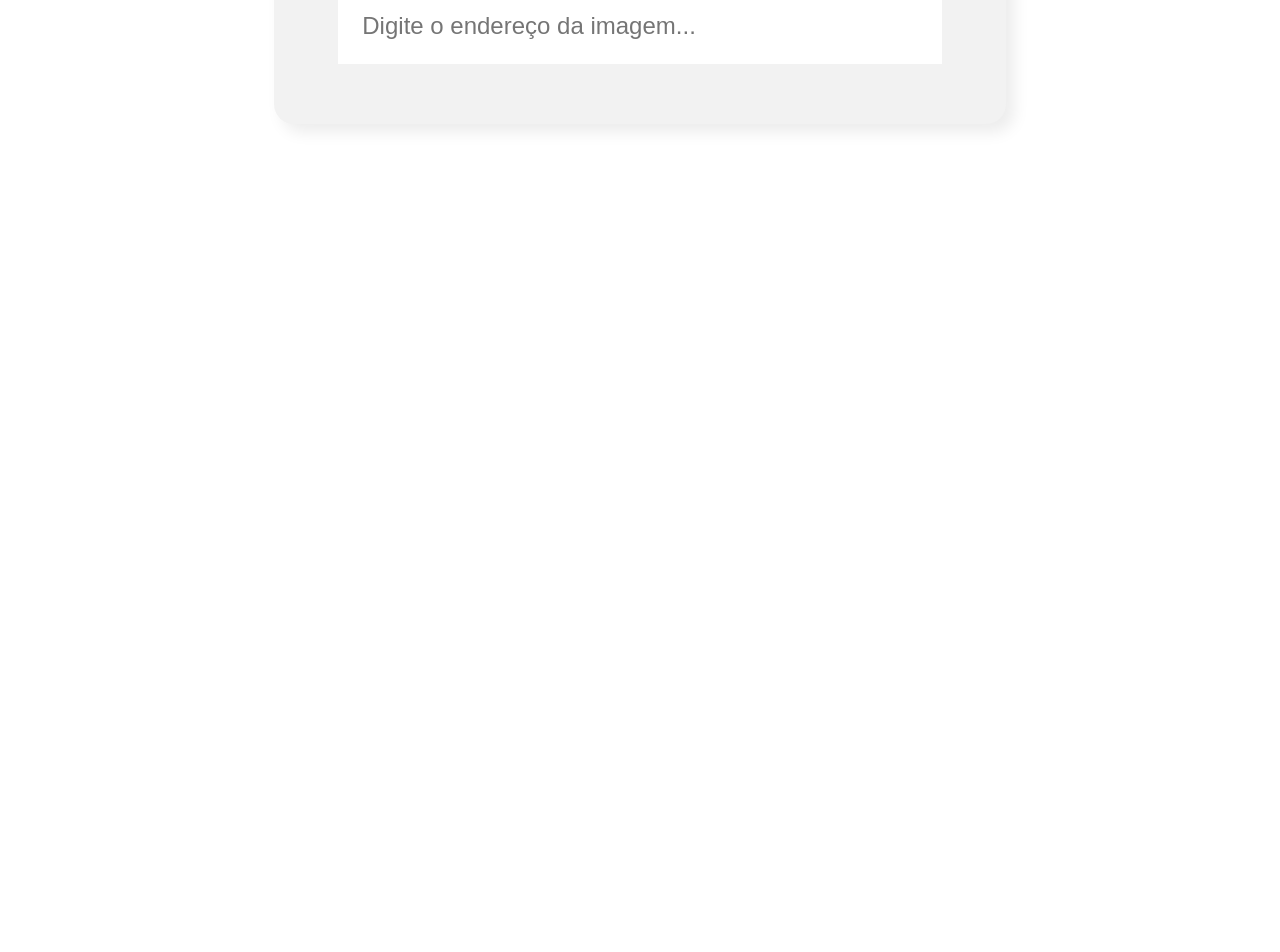
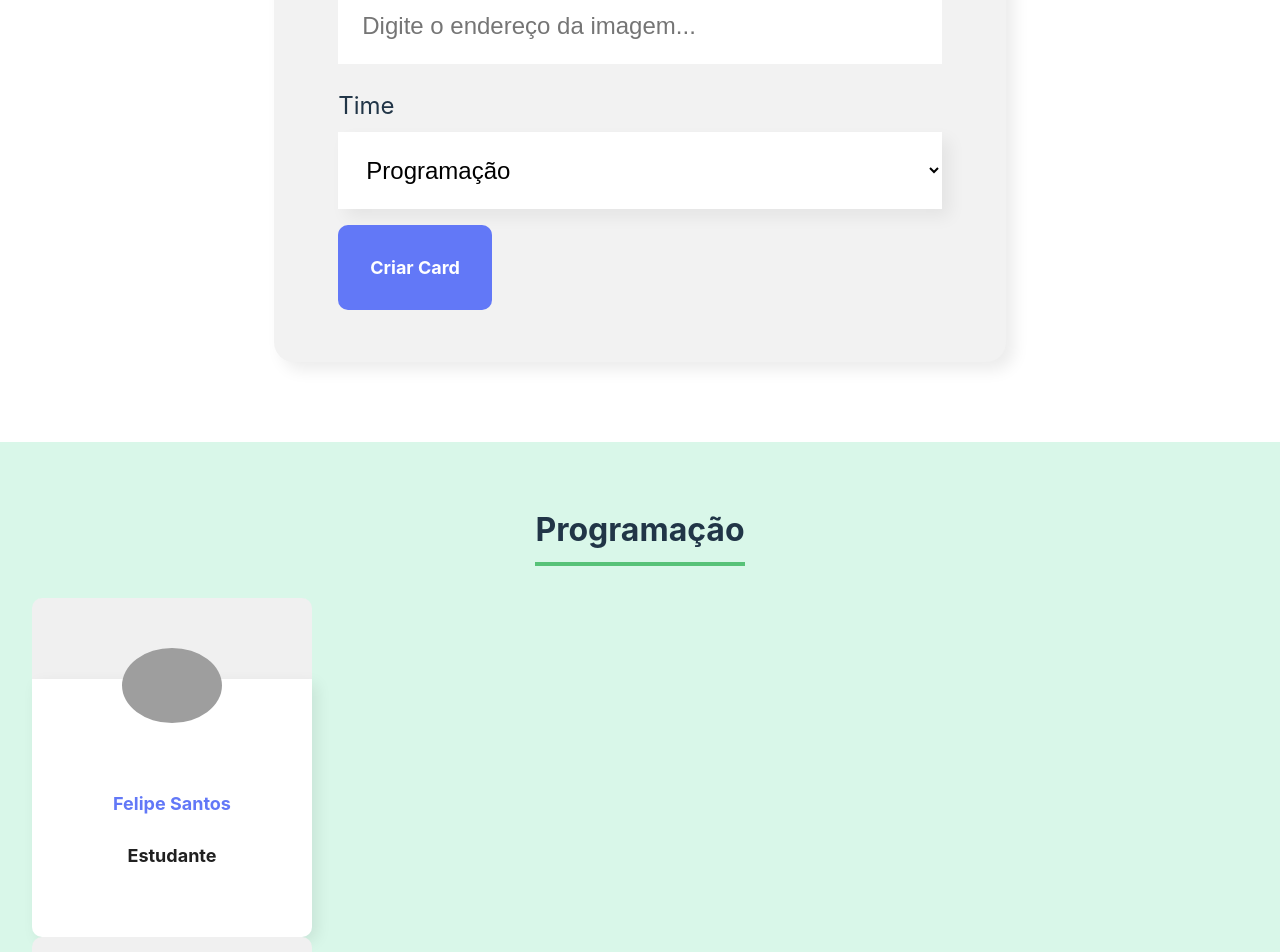
Before and after one commit to FelipeSlaik/organo-project, a React (Vite) app: page / in a window 1280 px wide. Shown: the part 1040-1992 px from the top of the page. Before the commit the page ends 1244 px from the top, so only its background shows below. Built offline with nearby package versions, Linux system fonts and the light colour scheme; grey boxes are pictures that could not be loaded.

Commit message:
Inicio de card de equipe

```diff
--- a/src/App.jsx
+++ b/src/App.jsx
@@ -1,13 +1,65 @@
+import { useState } from 'react'
 import Banner from './components/Banner/Banner.jsx'
 import FormCamp from './components/FormCamp'
+import Teams from './components/Teams/index.jsx'
 
 function App() {
 
+  const times = [
+    {
+      nome: 'Programação',
+
+      primaryColor: '#57c278',
+      secondaryColor: '#d9f7e9'
+    },
+    {
+      nome: 'Front-End',
+      primaryColor: '#82cffa',
+      secondaryColor: '#e8f8ff'
+    },
+    {
+      nome: 'Data Science',
+      primaryColor: '#a6d157',
+      secondaryColor: '#f0f8e2'
+    },
+    {
+      nome: 'Devops',
+      primaryColor: '#e06b69',
+      secondaryColor: '#fde7e8'
+    },
+    {
+      nome: 'UX e Design',
+      primaryColor: '#db6ebf',
+      secondaryColor: '#fae9f5'
+    },
+    {
+      nome: 'Mobile',
+      primaryColor: '#ffba05',
+      secondaryColor: '#fff5d9'
+    },
+    {
+      nome: 'Inovação e Gestão',
+      primaryColor: '#ff8a29',
+      secondaryColor: '#ffeedf'
+    },
+
+  ]
+
+  const [collaborators, setCollaborator] = useState([])
+
+  const newCollaborator = (collaborator) => {
+    console.log(collaborator)
+    setCollaborator([...collaborators, collaborator])
+  }
+
   return (
-      <div className='App'>
-       <Banner />
-       <FormCamp />
-      </div>
+    <div className='App'>
+      <Banner />
+      <FormCamp timeName={times.map(time => time.nome)} registeredCollaborator={collaborator => newCollaborator(collaborator)} />
+      {times.map(time => <Teams key={time.nome} nome={time.nome} primaryColor={time.primaryColor} secondaryColor={time.secondaryColor} />)}
+
+
+    </div>
 
   )
 }
--- /dev/null
+++ b/src/components/Button/Button.css
@@ -0,0 +1,15 @@
+.btn{
+    background-color: #6278f7;
+    border-radius: 10px;
+    font-weight: 700;
+    font-size: 18px;
+    padding: 32px;
+    border: none;
+    cursor: pointer;
+    color: #fff;
+    margin: 16px 0;
+}
+
+.btn:hover{
+    color: #95ffd4;
+}
--- /dev/null
+++ b/src/components/Button/index.jsx
@@ -0,0 +1,12 @@
+import './Button.css'
+
+const Button = (props) => {
+    return(
+        <button className='btn'>
+                {props.children}
+        </button>
+    )
+
+}
+
+export default Button
--- a/src/components/CampText/index.jsx
+++ b/src/components/CampText/index.jsx
@@ -4,13 +4,21 @@ const CampText = (props) => {
 
     const placeholderModified = `${props.placeholder}...`
 
+
+
+
+    const typed = (event) => {
+    props.changed(event.target.value)
+    }
+
     return (
         <div className="camp-text">
             <label>
                 {props.label}
             </label>
-            <input
-                placeholder={placeholderModified}
+            <input value={props.inputValue}
+            onChange={typed}  required={props.filled}
+            placeholder={placeholderModified}
             />
         </div>
     )
--- /dev/null
+++ b/src/components/Collaborator/Collaborator.css
@@ -0,0 +1,37 @@
+.collaborator {
+    width: 280px;
+}
+
+.collaborator .header {
+    background-color:  #F0F0F0;
+    border-radius: 10px 10px 0px 0px;
+}
+.collaborator img {
+    width: 100px;
+    border-radius: 50%;
+    position: relative;
+    bottom: -50px;
+}
+
+.collaborator .footer {
+    background: #FFFFFF;
+    box-shadow: 5px 5px 15px rgba(0, 0, 0, 0.08);
+    border-radius: 0px 0px 10px 10px;
+    padding-top: 90px;
+    padding-bottom: 40px;
+}
+
+.collaborator .footer h4 {
+    color: #6278F7;
+    font-size: 18px;
+    line-height: 22px;
+    font-weight: bold;
+    margin-bottom: 8px;
+}
+
+.collaborator .footer h5 {
+    font-size: 18px;
+    line-height: 22px;
+    color: #212121;
+    padding: 0 16px;
+}
--- /dev/null
+++ b/src/components/Collaborator/index.jsx
@@ -0,0 +1,17 @@
+import './Collaborator.css'
+
+const Collaborator = () => {
+    return (
+        <div className='collaborator'>
+            <div className='header'>
+                <img src='https://github.com/FelipeSlaik.png' alt='Felipe Santos' />
+            </div>
+            <div className='footer'>
+                <h4>Felipe Santos</h4>
+                <h5>Estudante</h5>
+            </div>
+        </div>
+    )
+}
+
+export default Collaborator
--- /dev/null
+++ b/src/components/DropDownList/DropDownList.css
@@ -0,0 +1,15 @@
+.dropdown-list label{
+    display: block;
+    margin-bottom: 8px;
+    font-size: 24px;
+}
+
+.dropdown-list select{
+    width: 100%;
+    background-color: #fff;
+    box-shadow: 8px 8px 16px rgba(0, 0, 0, 0.06);
+    border: none;
+    font-size: 24px;
+    padding: 24px;
+    box-sizing: border-box;
+}
--- /dev/null
+++ b/src/components/DropDownList/index.jsx
@@ -0,0 +1,17 @@
+import './DropDownList.css'
+
+const DropDownList  = (props) => {
+    console.log(props.itens)
+    return(
+        <div className='dropdown-list'>
+            <label>{props.label}</label>
+            <select onChange={event => props.changed(event.target.value)} required={props.filled} value={props.value}>
+                    {props.itens.map(item => {
+                     return <option key={item}>{item}</option>
+            })}
+            </select>
+        </div>
+    )
+}
+
+export default DropDownList
--- a/src/components/FormCamp/index.jsx
+++ b/src/components/FormCamp/index.jsx
@@ -1,13 +1,59 @@
+import { useState } from 'react'
+import Button from '../Button'
 import CampText from '../CampText'
+import DropDownList from '../DropDownList'
 import './FormCamp.css'
-const FormCamp = () => {
+const FormCamp = (props) => {
+
+    const [name, setName] = useState('')
+    const [carg, setCarg] = useState('')
+    const [image, setImage] = useState('')
+    const [time, setTime] = useState('')
+
+
+    const save = (event) => {
+        event.preventDefault()
+        props.registeredCollaborator({
+            name,
+            carg,
+            image,
+            time,
+        })
+    }
+
     return (
         <section className='form-container'>
-            <form>
+            <form onSubmit={save}>
                 <h2>Preencha os dados para criar o card do colaborador</h2>
-                <CampText label="Nome" placeholder="Digite seu nome" />
-                <CampText label="Cargo" placeholder="Digite seu cargo" />
-                <CampText label="Imagem" placeholder="Digite o endereço da imagem" />
+                <CampText filled={true}
+                    label="Nome"
+                    placeholder="Digite seu nome"
+                    value={name}
+                    changed={value => setName(value)}
+                />
+                <CampText filled={true}
+                    label="Cargo"
+                    placeholder="Digite seu cargo"
+                    value={carg}
+                    changed={value => setCarg(value)}
+                />
+                <CampText
+                    label="Imagem"
+                    placeholder="Digite o endereço da imagem"
+                    value={image}
+                    changed={value => setImage(value)}
+                />
+                <DropDownList
+                    filled={true}
+                    label="Time"
+                    itens={props.timeName}
+                    value={time}
+                    changed={value => setTime(value)}
+
+                />
+                <Button>
+                    Criar Card
+                </Button>
             </form>
         </section>
     )
--- /dev/null
+++ b/src/components/Teams/Time.css
@@ -0,0 +1,11 @@
+.time-container{
+    text-align: center;
+    padding: 32px;
+}
+
+.time-container h3{
+    font-size: 32px;
+    border-bottom: 4px solid ;
+    display: inline-block;
+    padding-bottom: 8px;
+}
--- /dev/null
+++ b/src/components/Teams/index.jsx
@@ -0,0 +1,17 @@
+import Collaborator from '../Collaborator'
+import './Time.css'
+
+const Teams = (props) => {
+    const timeBg = { backgroundColor: props.secondaryColor }
+    const borderColor = { borderColor: props.primaryColor }
+    return (
+
+        <section className='time-container' style={timeBg}>
+            <h3 style={borderColor}>{props.nome}</h3>
+            <Collaborator />
+            <Collaborator />
+        </section>
+    )
+}
+
+export default Teams
```
